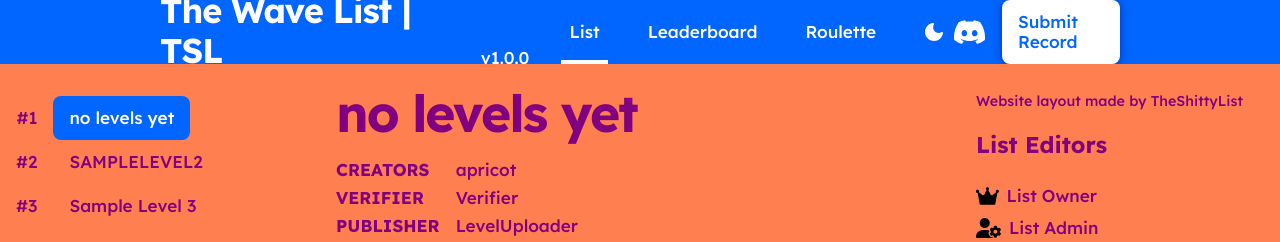
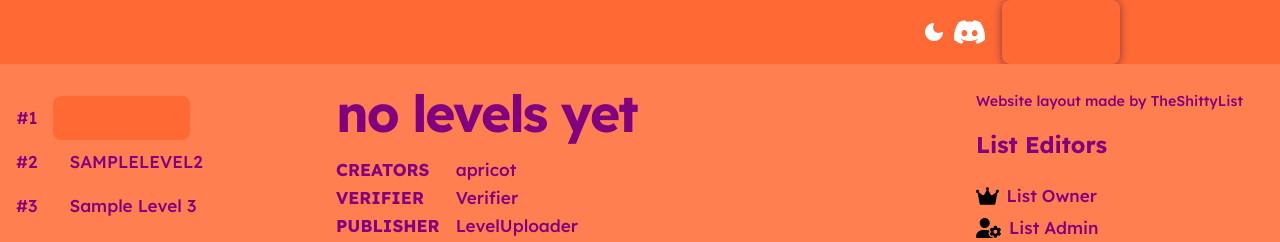
Before and after one commit to apricotlovespjsk-hue/The-Wave-List, a plain HTML site: page index.html in a window 1280 px wide. Shown: the top 242 px of the page. Drawn offline with nearby package versions, Linux system fonts and the light colour scheme.

Commit message:
Update primary color variables in main.css

```diff
--- a/css/main.css
+++ b/css/main.css
@@ -3,8 +3,8 @@
     --color-on-background: #800080;
     --color-background-hover: #eee;
     --color-on-background-hover:#FF7F50 ;
-    --color-primary: #0066ff;
-    --color-on-primary: white;
+    --color-primary:#FF6933 ;
+    --color-on-primary:#FF6933 ;
     --color-error: #de0000;
     --color-on-error: white;
 }
@@ -16,9 +16,9 @@ header.dark {
     --color-on-background:#800080 ;
     --color-background-hover:#FF7F50 ;
     --color-on-background-hover: white;
-    --color-primary: #283593;
+    --color-primary:#FF6933 ;
     --color-primary-disabled: #1f213c;
-    --color-on-primary: white;
+    --color-on-primary:#FF6933 ;
     --color-error: #de0000;
     --color-on-error: white;
 }
```
